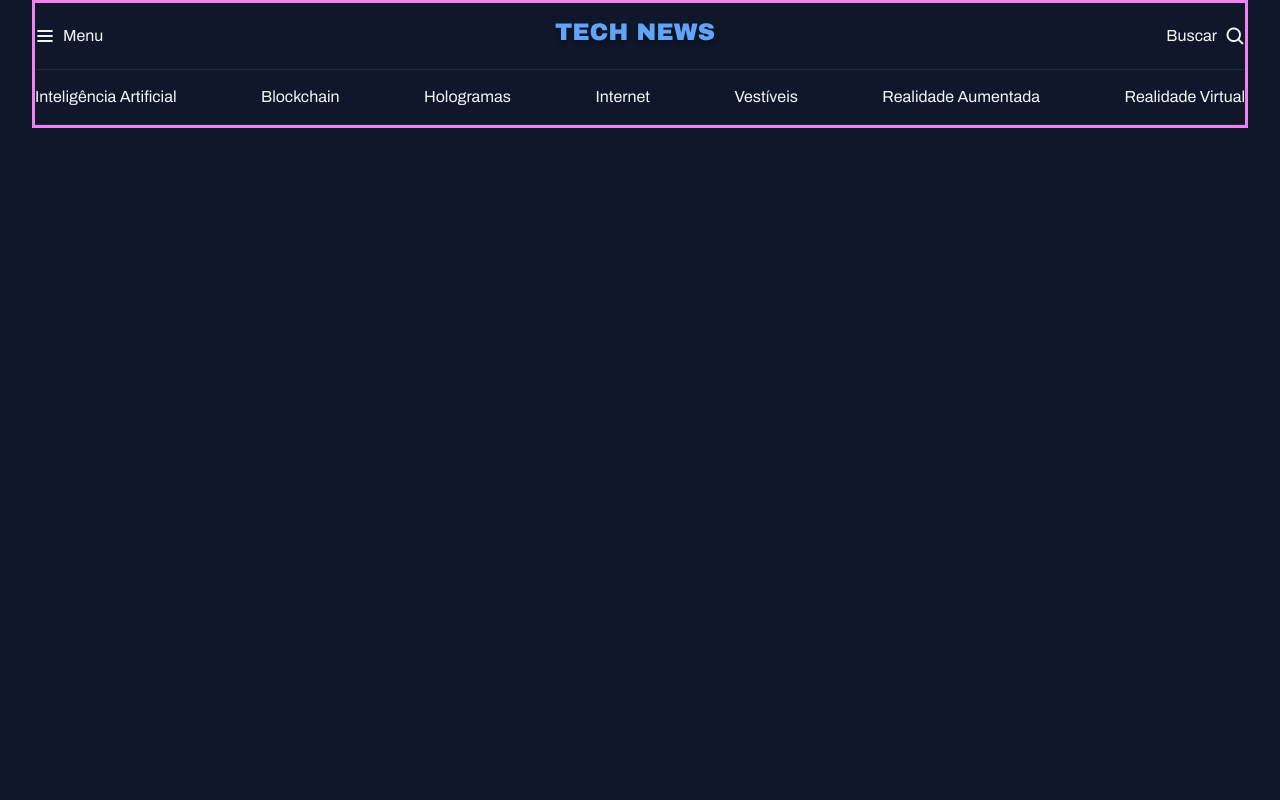
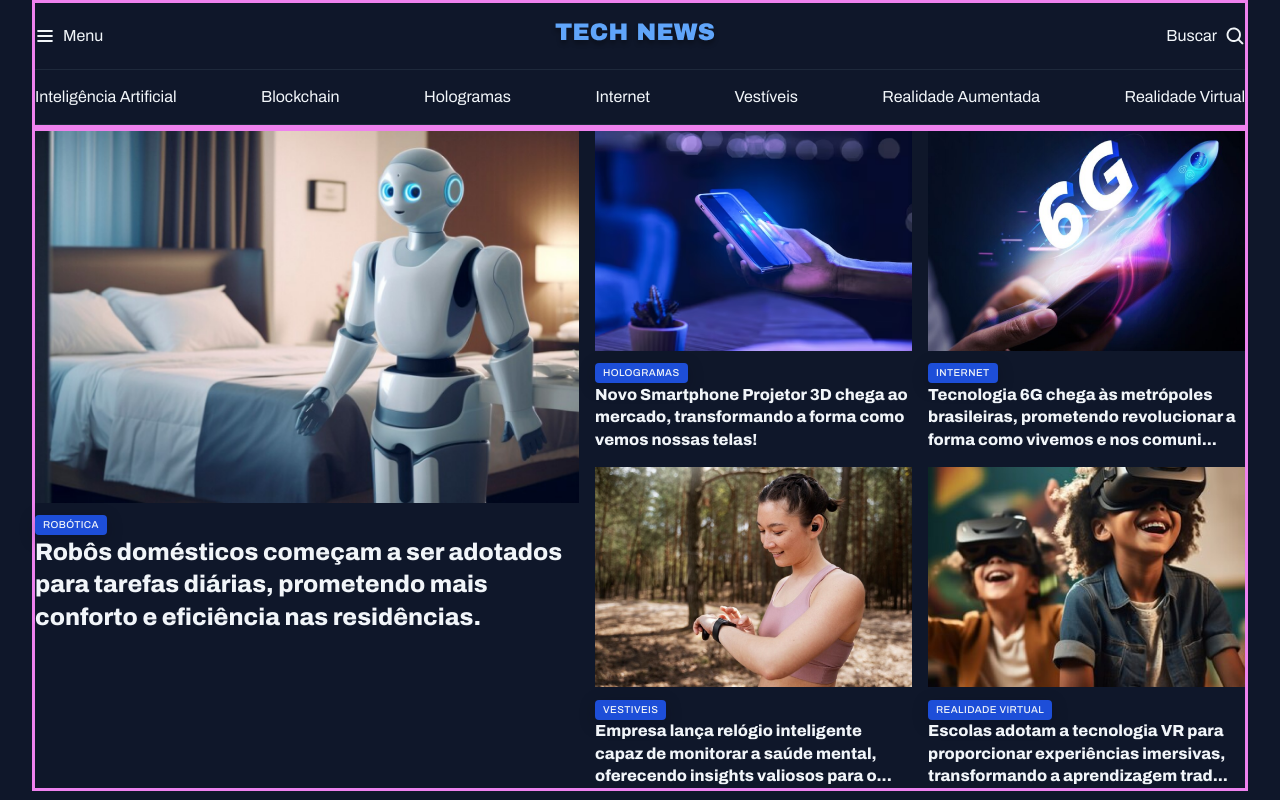
Before and after one commit to RodrigoCarrico01/SinglePage_Portal_Noticias_2, a plain HTML site: page index.html in a window 1280 px wide. Drawn offline with Linux system fonts and the light colour scheme.

Commit message:
initial featured structure

```diff
--- a/index.html
+++ b/index.html
@@ -34,5 +34,47 @@
       <a href="#" >Realidade Virtual</a>
     </nav>
   </header>
+  <main class="grid container"  class="grid gap-1">
+    <section id="featured">
+      <figure class="card">
+        <img src="assets/images/Image 01.png" alt="imagem do robo domestico">
+        <figcaption>
+          <span class="content-tag">robótica</span>
+          <h1 class="responsive-text robotica"></h1>
+        </figcaption>
+      </figure>
+      <div >
+        <figure class="card">
+          <img src="assets/images/Image 02.png" alt="imagem de um smartphone com projetor 3d">
+          <figcaption>
+            <span class="content-tag">hologramas</span>
+            <h2 class="responsive-text hologramas"></h2>
+          </figcaption>
+        </figure>
+        <figure class="card">
+          <img src="assets/images/Image 03.png" alt="imagem de um telemovel com 6g">
+          <figcaption>
+            <span class="content-tag">internet</span>
+            <h2 class="responsive-text internet"></h2>
+          </figcaption>
+        </figure>
+        <figure class="card">
+          <img src="assets/images/Image 04.png" alt="imagem de mulher com o relogio inteligente">
+          <figcaption>
+            <span class="content-tag">vestiveis</span>
+            <h2 class="responsive-text vestiveis"></h2>
+          </figcaption>
+        </figure>
+        <figure class="card">
+          <img src="assets/images/Image 05.png" alt="imagem de crianca com oculos vr">
+          <figcaption>
+            <span class="content-tag">realidade virtual</span>
+            <h2 class="responsive-text vr"></h2>
+          </figcaption>
+        </figure>
+      </div>
+    </section>
+
+  </main>
 </body>
 </html>
--- a/styles/global.css
+++ b/styles/global.css
@@ -72,7 +72,10 @@ a{
 a:hover{
   color: var(--brand-color-light);
 }
-
+img{
+  width: 100%;
+  display: inline-block;
+}
 @media (width >= 80em){
  :root{
   --py-base: 1.25rem;
--- a/styles/header.css
+++ b/styles/header.css
@@ -19,6 +19,8 @@
   gap: 2rem;
   overflow-x: auto;
   white-space: nowrap;
+  scrollbar-width: none;
+  -ms-overflow-style: none;
 }
 @media (width >= 80em) {
   #secondary {
--- a/styles/index.css
+++ b/styles/index.css
@@ -1,3 +1,5 @@
 @import url(global.css);
 @import url(utility.css);
 @import url(header.css);
+@import url(text.css);
+@import url(sections.css);
--- /dev/null
+++ b/styles/sections.css
@@ -0,0 +1,13 @@
+
+@media (width>=80em){
+  #featured{
+    display: grid;
+    grid-auto-flow: column;
+    gap: 1rem;
+    & div{
+      display: grid;
+      grid-template-columns: 1fr 1fr;
+      gap: 1rem;
+    }
+  }
+}
--- /dev/null
+++ b/styles/text.css
@@ -0,0 +1,33 @@
+.responsive-text.robotica::after {
+  content: "Robôs domésticos começam a ser adotados para tarefas...";
+}
+.responsive-text.hologramas::after {
+  content: "Novo Smartphone Projetor 3D chega ao mercado, transformando a forma como vemos nossas telas!";
+}
+.responsive-text.internet::after {
+  content: "Tecnologia 6G chega às metrópoles brasileiras, prometendo revolucionar a forma como vivemos e nos comunicamos.";
+}
+.responsive-text.vestiveis::after {
+  content: "Empresa lança relógio inteligente capaz de monitorar a saúde mental, oferecendo insights valiosos para o bem-estar pesso...";
+}
+.responsive-text.vr::after {
+  content: "Escolas adotam a tecnologia VR para proporcionar experiências imersivas, transformando a aprendizagem tradicional.";
+}
+
+@media (width >= 80em) {
+  .responsive-text.robotica::after {
+    content: "Robôs domésticos começam a ser adotados para tarefas diárias, prometendo mais conforto e eficiência nas residências.";
+  }
+  .responsive-text.hologramas::after {
+    content: "Novo Smartphone Projetor 3D chega ao mercado, transformando a forma como vemos nossas telas!";
+  }
+  .responsive-text.internet::after {
+    content: "Tecnologia 6G chega às metrópoles brasileiras, prometendo revolucionar a forma como vivemos e nos comuni...";
+  }
+  .responsive-text.vestiveis::after {
+    content: "Empresa lança relógio inteligente capaz de monitorar a saúde mental, oferecendo insights valiosos para o...";
+  }
+  .responsive-text.vr::after {
+    content: "Escolas adotam a tecnologia VR para proporcionar experiências imersivas, transformando a aprendizagem trad...";
+  }
+}
--- a/styles/utility.css
+++ b/styles/utility.css
@@ -52,6 +52,7 @@
 }
 
 
+
 @media (width >= 80em){
   .container{
     --max-width: 80em;
```
